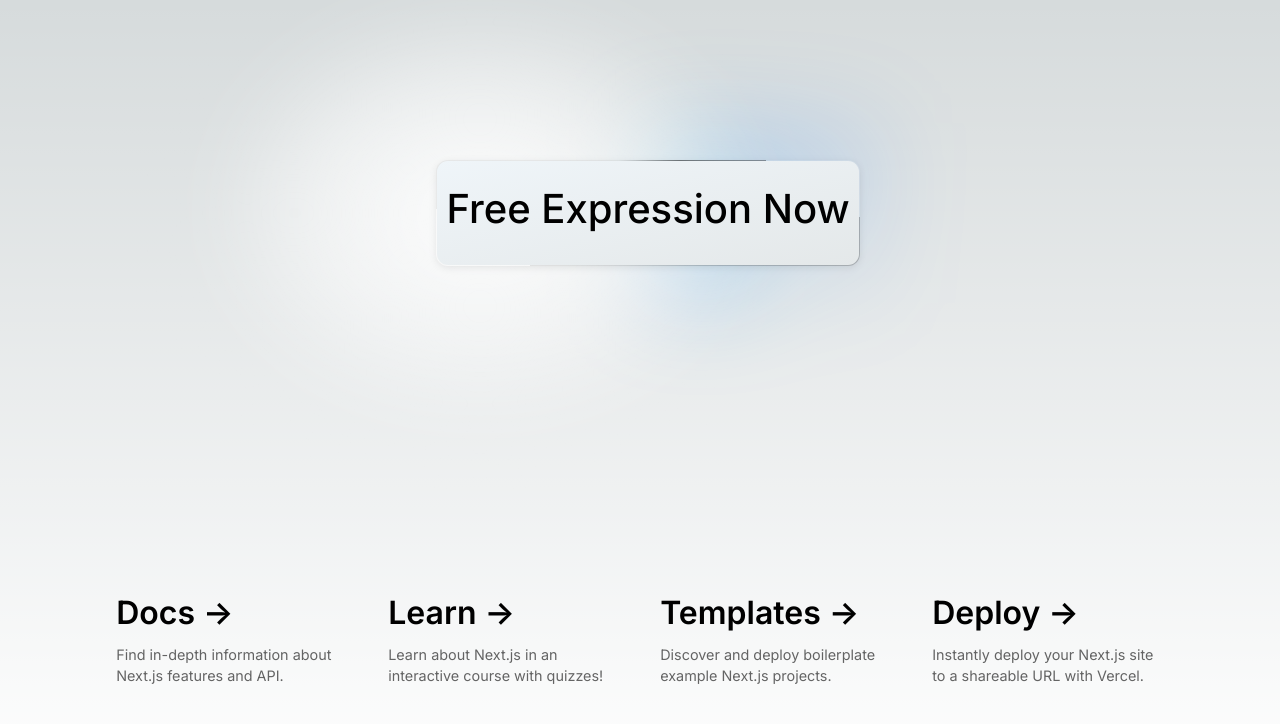
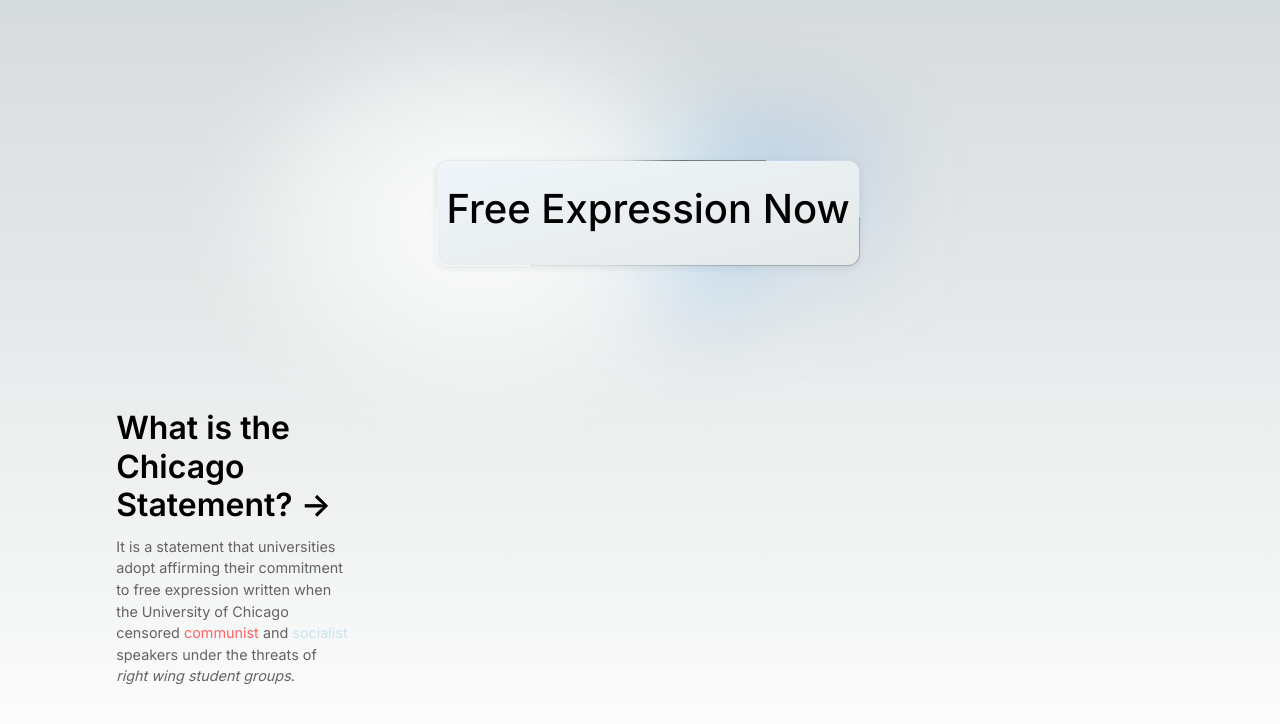
Before and after one commit to kynadev/fen-link-site, a Next.js app: page / in a window 1280 px wide. Shown: the top 724 px of the page. Built offline with nearby package versions, Linux system fonts and the light colour scheme.

Commit message:
First Card no css yet

```diff
--- a/pages/index.tsx
+++ b/pages/index.tsx
@@ -2,81 +2,55 @@ import Head from "next/head"
 import Image from "next/image"
 import { Inter } from "next/font/google"
 import styles from "@/styles/Home.module.css"
-import Button from "react-bootstrap/Button"
+import Card from "react-bootstrap/Card"
 
 const inter = Inter({ subsets: ["latin"] })
 
 export default function LinkPage() {
 	return (
 		<>
+			{/* ---------------------------------------- Header Content ---------------------------------------- */}
+
 			<Head>
 				<title>Free Expression Now :- Links</title>
 				<meta name="description" content="Free Expression Now Static Links Page!" />
 				<meta name="viewport" content="width=device-width, initial-scale=1" />
 				<link rel="icon" href="/favicon.ico" />
 			</Head>
-			<main className={styles.main}>
+
+			{/* ----------------------------------------- Title Content ----------------------------------------- */}
+
+			<main className={`${styles.main} ${inter.className}`}>
 				<div className={styles.center}>
 					<div className={styles.thirteen}>
-						{/* Title */}
-						<h1 className={inter.className}>Free Expression Now</h1>
+						{
+							// todo change names above `thirteen` -> `titlecard`? & reduce bottom margin/padding
+							// maybe add logo here?
+						}
+						<span>
+							<h1>Free Expression Now</h1>
+						</span>
 					</div>
 				</div>
 
+				{/* ----------------------------------------- Main Content ----------------------------------------- */}
+
 				<div className={styles.grid}>
-					<a
-						href="https://nextjs.org/docs?utm_source=create-next-app&utm_medium=default-template&utm_campaign=create-next-app"
-						className={styles.card}
-						target="_blank"
-						rel="noopener noreferrer"
-					>
-						<h2 className={inter.className}>
-							Docs <span>-&gt;</span>
+					{
+						// todo pick a good link to the statement
+						// todo change span animations to work here
+						// todo change the styles to make the card look nice
+					}
+					<a href="LINK TO X" className={styles.card} target="_blank" rel="noopener noreferrer">
+						<h2>
+							What is the Chicago Statement? <span>-&gt;</span>
 						</h2>
-						<p className={inter.className}>
-							Find in-depth information about Next.js features and&nbsp;API.
-						</p>
-					</a>
-
-					<a
-						href="https://nextjs.org/learn?utm_source=create-next-app&utm_medium=default-template&utm_campaign=create-next-app"
-						className={styles.card}
-						target="_blank"
-						rel="noopener noreferrer"
-					>
-						<h2 className={inter.className}>
-							Learn <span>-&gt;</span>
-						</h2>
-						<p className={inter.className}>
-							Learn about Next.js in an interactive course with&nbsp;quizzes!
-						</p>
-					</a>
-
-					<a
-						href="https://vercel.com/templates?framework=next.js&utm_source=create-next-app&utm_medium=default-template&utm_campaign=create-next-app"
-						className={styles.card}
-						target="_blank"
-						rel="noopener noreferrer"
-					>
-						<h2 className={inter.className}>
-							Templates <span>-&gt;</span>
-						</h2>
-						<p className={inter.className}>
-							Discover and deploy boilerplate example Next.js&nbsp;projects.
-						</p>
-					</a>
-
-					<a
-						href="https://vercel.com/new?utm_source=create-next-app&utm_medium=default-template&utm_campaign=create-next-app"
-						className={styles.card}
-						target="_blank"
-						rel="noopener noreferrer"
-					>
-						<h2 className={inter.className}>
-							Deploy <span>-&gt;</span>
-						</h2>
-						<p className={inter.className}>
-							Instantly deploy your Next.js site to a shareable URL with&nbsp;Vercel.
+						<p>
+							It is a statement that universities adopt affirming their commitment to free
+							expression written when the University of Chicago censored{" "}
+							<span style={{ color: "red" }}>communist</span> and{" "}
+							<span style={{ color: "lightblue" }}>socialist</span> speakers under the threats of{" "}
+							<i>right wing student groups</i>.
 						</p>
 					</a>
 				</div>
```
Also changed, not shown: 1 other file (tests, documents, lock files or other folders).
